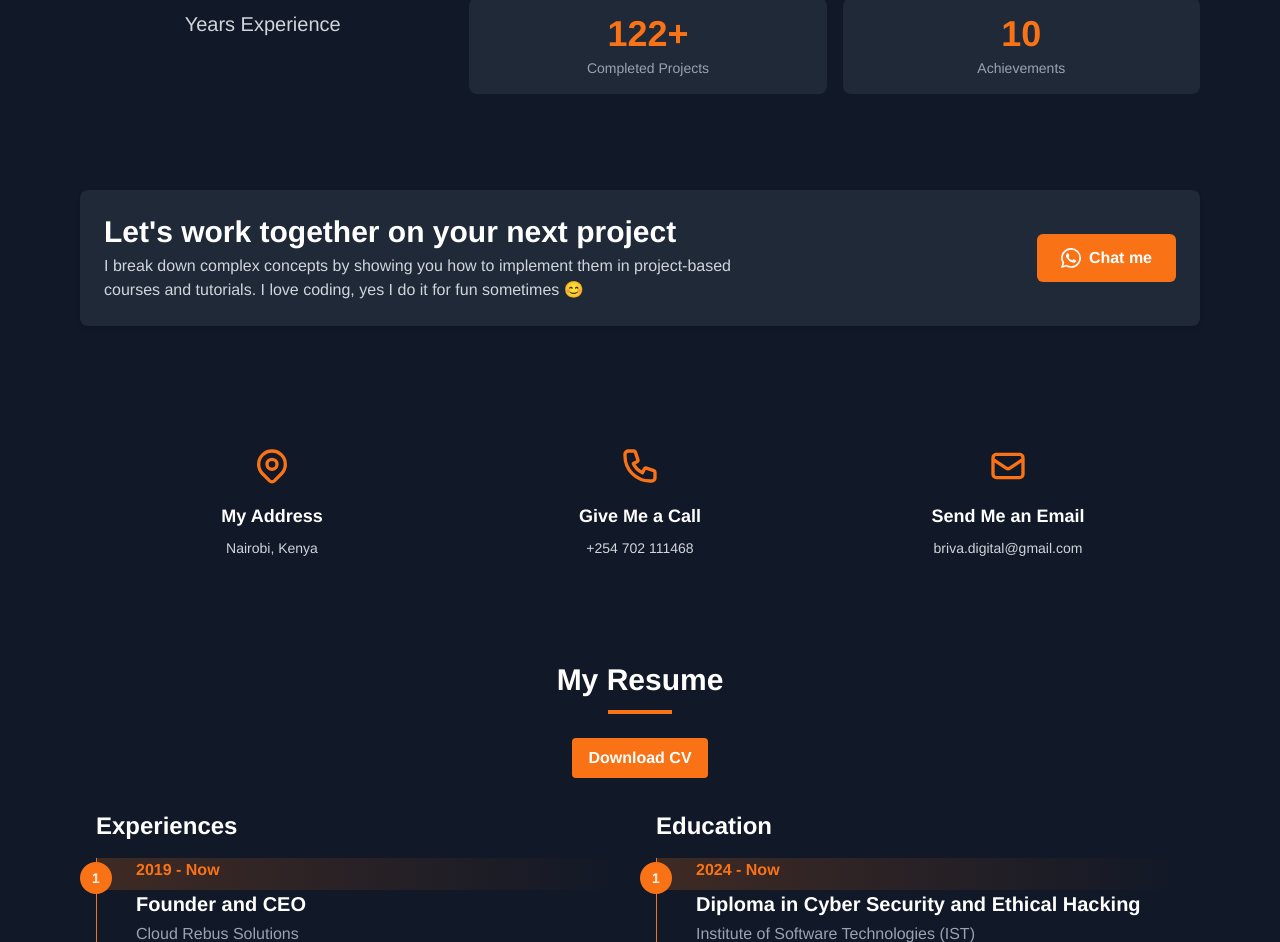
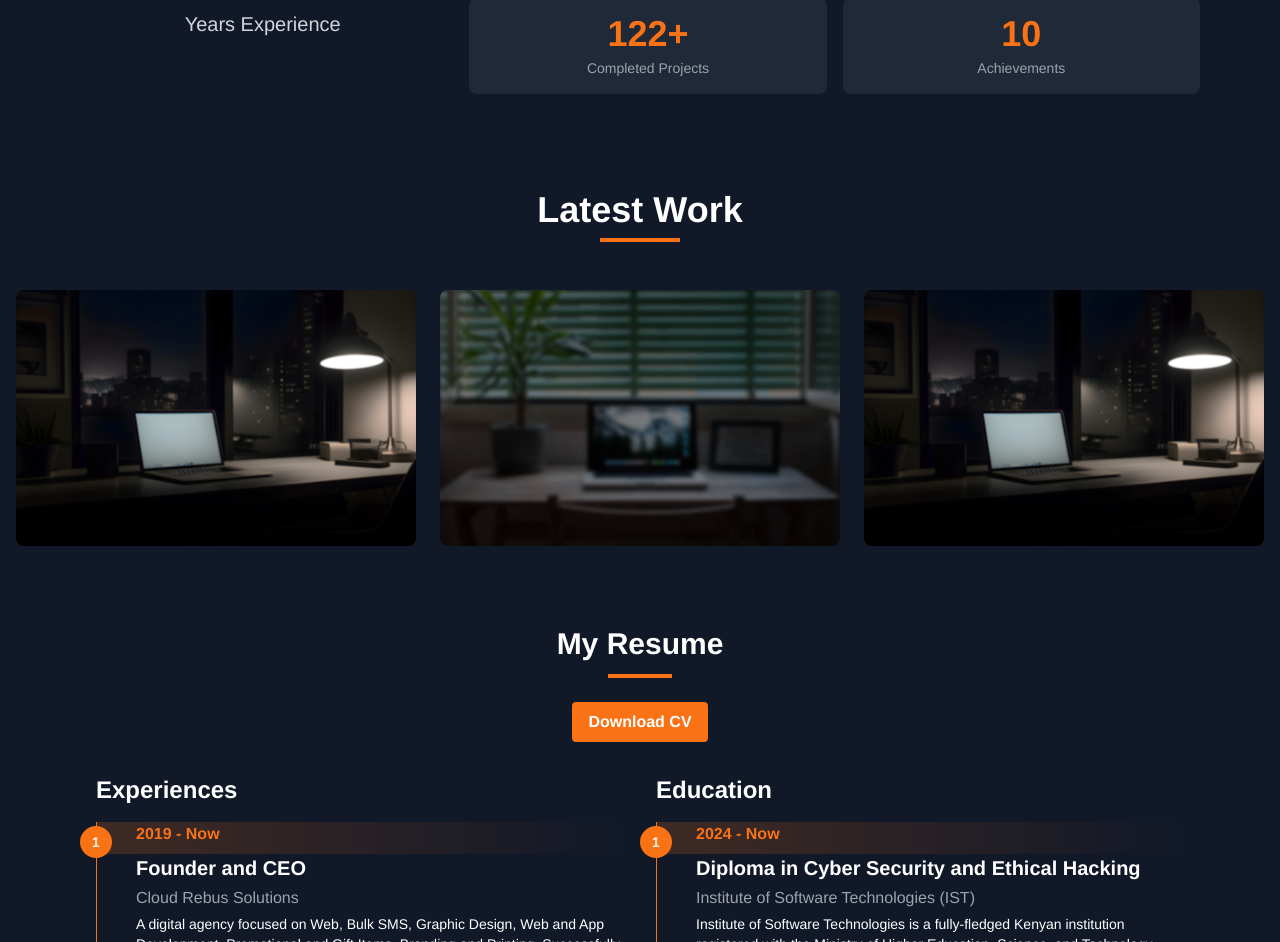
Before and after one commit to davidokumbo/VUEJS--Portfolio, a Vue app: page / in a window 1280 px wide. Shown: the part 2030-2972 px from the top of the page. Built offline with nearby package versions, Linux system fonts and the light colour scheme.

Commit message:
STABLE: Latest Stable - Fixed icons Consistency,The Load more on experience section and hover on the latest projects sections

```diff
--- a/src/components/sections/latestWork.vue
+++ b/src/components/sections/latestWork.vue
@@ -1,58 +1,219 @@
 <template>
-  <div class="relative bg-gray-900 w-full py-12">
-    <!-- Gradient overlay -->
-    <div class="absolute inset-0 bg-gradient-to-b from-transparent via-gray-900/70 to-gray-900"></div>
-
-    <div class="relative z-10 max-w-6xl mx-auto px-4">
-      <div class="bg-gray-800 rounded-lg shadow-md overflow-hidden">
-        <div class="p-6 flex flex-col sm:flex-row justify-between items-center">
-          <div class="mb-4 sm:mb-0 sm:mr-4 flex-grow">
-            <h2 class="text-3xl font-bold text-white mb-1 text-left">
-              Let's work together on your next project
-            </h2>
-            <p class="text-gray-300 max-w-2xl text-left">
-              I break down complex concepts by showing you how to implement them in project-based courses and tutorials. I love coding, yes I do it for fun sometimes 😊
-            </p>
+  <div>
+    <!-- Project Grid -->
+    <div class="bg-gray-900 w-full py-12">
+      <div class="max-w-7xl mx-auto px-4">
+        <div class="text-center mb-12">
+          <h2 class="text-4xl font-bold text-white inline-block">Latest Work</h2>
+          <div class="h-1 w-20 bg-orange-500 mx-auto mt-2"></div>
         </div>
-          <a href="https://wa.me/254702111468/?text=Hello%20Hamisi%20Briva" target="_blank" rel="noopener noreferrer" class="px-6 py-3 bg-orange-500 text-white font-semibold rounded-md hover:bg-orange-600 transition duration-300 whitespace-nowrap flex items-center space-x-2">
-            <svg xmlns="http://www.w3.org/2000/svg" class="h-5 w-5" viewBox="0 0 24 24" fill="currentColor">
-              <path d="M17.472 14.382c-.297-.149-1.758-.867-2.03-.967-.273-.099-.471-.148-.67.15-.197.297-.767.966-.94 1.164-.173.199-.347.223-.644.075-.297-.15-1.255-.463-2.39-1.475-.883-.788-1.48-1.761-1.653-2.059-.173-.297-.018-.458.13-.606.134-.133.298-.347.446-.52.149-.174.198-.298.298-.497.099-.198.05-.371-.025-.52-.075-.149-.669-1.612-.916-2.207-.242-.579-.487-.5-.669-.51-.173-.008-.371-.01-.57-.01-.198 0-.52.074-.792.372-.272.297-1.04 1.016-1.04 2.479 0 1.462 1.065 2.875 1.213 3.074.149.198 2.096 3.2 5.077 4.487.709.306 1.262.489 1.694.625.712.227 1.36.195 1.871.118.571-.085 1.758-.719 2.006-1.413.248-.694.248-1.289.173-1.413-.074-.124-.272-.198-.57-.347m-5.421 7.403h-.004a9.87 9.87 0 01-5.031-1.378l-.361-.214-3.741.982.998-3.648-.235-.374a9.86 9.86 0 01-1.51-5.26c.001-5.45 4.436-9.884 9.888-9.884 2.64 0 5.122 1.03 6.988 2.898a9.825 9.825 0 012.893 6.994c-.003 5.45-4.437 9.884-9.885 9.884m8.413-18.297A11.815 11.815 0 0012.05 0C5.495 0 .16 5.335.157 11.892c0 2.096.547 4.142 1.588 5.945L.057 24l6.305-1.654a11.882 11.882 0 005.683 1.448h.005c6.554 0 11.89-5.335 11.893-11.893a11.821 11.821 0 00-3.48-8.413z"/>
-            </svg>
-            <span>Chat me</span>
-          </a>
+        <div class="grid grid-cols-1 md:grid-cols-2 lg:grid-cols-3 gap-6">
+          <div v-for="(project, index) in projects" :key="index"
+               class="relative overflow-hidden rounded-lg cursor-pointer group"
+               @click="openProject(project)">
+            <img :src="project.images[0]" :alt="project.title"
+                 class="w-full h-64 object-cover transition-transform duration-300 group-hover:scale-110">
+            <!-- Overlay: always visible on mobile, hover effect on larger screens -->
+            <div class="absolute inset-0 bg-black bg-opacity-60 flex flex-col justify-end p-4
+                        opacity-100 md:opacity-0 md:group-hover:opacity-100
+                        transition-opacity duration-300">
+              <h3 class="text-xl font-semibold text-white mb-2">{{ project.title }}</h3>
+              <p class="text-sm text-gray-300">{{ project.description }}</p>
+            </div>
           </div>
         </div>
       </div>
     </div>
 
-  <div class="bg-gray-900 w-full py-12">
-    <div class="max-w-6xl mx-auto px-4">
-        <div class="p-6">
-          <div class="grid grid-cols-1 md:grid-cols-3 gap-8">
-            <div class="flex flex-col items-center text-center">
-              <svg xmlns="http://www.w3.org/2000/svg" class="h-10 w-10 text-orange-500 mb-4" fill="none" viewBox="0 0 24 24" stroke="currentColor">
-                <path stroke-linecap="round" stroke-linejoin="round" stroke-width="2" d="M17.657 16.657L13.414 20.9a1.998 1.998 0 01-2.827 0l-4.244-4.243a8 8 0 1111.314 0z" />
-                <path stroke-linecap="round" stroke-linejoin="round" stroke-width="2" d="M15 11a3 3 0 11-6 0 3 3 0 016 0z" />
+    <!-- Modal -->
+    <teleport to="body">
+      <div v-if="showModal"
+           class="fixed inset-0 bg-gray-900 bg-opacity-90 z-50 overflow-y-auto"
+           @click.self="closeModal"> <!-- Close modal when clicking outside -->
+        <div class="min-h-screen flex items-center justify-center p-4">
+          <div class="bg-gray-800 w-full max-w-4xl lg:max-w-6xl xl:max-w-7xl rounded-lg overflow-hidden flex flex-col relative">
+            <!-- Close button -->
+            <button
+              @click="closeModal"
+              class="absolute top-4 right-4 bg-gray-700 rounded-full p-2 hover:bg-gray-600 transition-colors z-10"
+              aria-label="Close Modal"
+            >
+              <svg xmlns="http://www.w3.org/2000/svg" class="h-6 w-6 text-white" fill="none" viewBox="0 0 24 24" stroke="currentColor">
+                <path stroke-linecap="round" stroke-linejoin="round" stroke-width="2" d="M6 18L18 6M6 6l12 12" />
               </svg>
-              <h3 class="text-white font-semibold text-lg mb-2">My Address</h3>
-              <p class="text-gray-300 text-sm">Nairobi, Kenya</p>
+            </button>
+
+            <div class="flex flex-col lg:flex-row">
+              <!-- Left side - Content -->
+              <div class="w-full lg:w-1/2 relative">
+                <div class="relative h-64 lg:h-[calc(100vh-8rem)] max-h-[800px]">
+                  <!-- Video Player -->
+                  <template v-if="selectedProject.videoUrl">
+                    <video controls class="w-full h-full object-cover">
+                      <source :src="selectedProject.videoUrl" type="video/mp4">
+                      Your browser does not support the video tag.
+                    </video>
+                  </template>
+                  <!-- Image Carousel -->
+                  <template v-else>
+                    <img
+                      v-for="(image, index) in selectedProject.images"
+                      :key="index"
+                      :src="image"
+                      :alt="`${selectedProject.title} - Image ${index + 1}`"
+                      :class="['w-full h-full object-cover absolute top-0 left-0 transition-opacity duration-500',
+                               { 'opacity-100': currentImageIndex === index, 'opacity-0': currentImageIndex !== index }]"
+                    />
+                  </template>
                 </div>
-            <div class="flex flex-col items-center text-center">
-              <svg xmlns="http://www.w3.org/2000/svg" class="h-10 w-10 text-orange-500 mb-4" fill="none" viewBox="0 0 24 24" stroke="currentColor">
-                <path stroke-linecap="round" stroke-linejoin="round" stroke-width="2" d="M3 5a2 2 0 012-2h3.28a1 1 0 01.948.684l1.498 4.493a1 1 0 01-.502 1.21l-2.257 1.13a11.042 11.042 0 005.516 5.516l1.13-2.257a1 1 0 011.21-.502l4.493 1.498a1 1 0 01.684.949V19a2 2 0 01-2 2h-1C9.716 21 3 14.284 3 6V5z" />
+                <div class="absolute bottom-0 left-0 w-full p-4 md:p-8 bg-gradient-to-t from-gray-900 to-transparent">
+                  <h2 class="text-2xl md:text-4xl font-bold mb-2">{{ selectedProject.title }}</h2>
+                  <p class="text-sm md:text-lg">{{ selectedProject.description }}</p>
+                </div>
+                <!-- Image navigation buttons -->
+                <div v-if="!selectedProject.videoUrl && selectedProject.images.length > 1"
+                     class="absolute top-1/2 transform -translate-y-1/2 flex justify-between w-full px-4">
+                  <button @click="prevImage" class="bg-gray-800 bg-opacity-50 rounded-full p-2 hover:bg-opacity-75 transition-colors">
+                    <svg xmlns="http://www.w3.org/2000/svg" class="h-6 w-6 text-white" fill="none" viewBox="0 0 24 24" stroke="currentColor">
+                      <path stroke-linecap="round" stroke-linejoin="round" stroke-width="2" d="M15 19l-7-7 7-7" />
                     </svg>
-              <h3 class="text-white font-semibold text-lg mb-2">Give Me a Call</h3>
-              <p class="text-gray-300 text-sm">+254 702 111468</p>
+                  </button>
+                  <button @click="nextImage" class="bg-gray-800 bg-opacity-50 rounded-full p-2 hover:bg-opacity-75 transition-colors">
+                    <svg xmlns="http://www.w3.org/2000/svg" class="h-6 w-6 text-white" fill="none" viewBox="0 0 24 24" stroke="currentColor">
+                      <path stroke-linecap="round" stroke-linejoin="round" stroke-width="2" d="M9 5l7 7-7 7" />
+                    </svg>
+                  </button>
                 </div>
-            <div class="flex flex-col items-center text-center">
-              <svg xmlns="http://www.w3.org/2000/svg" class="h-10 w-10 text-orange-500 mb-4" fill="none" viewBox="0 0 24 24" stroke="currentColor">
-                <path stroke-linecap="round" stroke-linejoin="round" stroke-width="2" d="M3 8l7.89 5.26a2 2 0 002.22 0L21 8M5 19h14a2 2 0 002-2V7a2 2 0 00-2-2H5a2 2 0 00-2 2v10a2 2 0 002 2z" />
+              </div>
+
+              <!-- Right side - Content -->
+              <div class="w-full lg:w-1/2 p-6 md:p-8 bg-gray-800 overflow-y-auto max-h-[calc(100vh-8rem)]">
+                <h2 class="text-2xl md:text-3xl font-bold mb-4">{{ selectedProject.title }}</h2>
+                <p class="text-gray-300 mb-6 text-sm md:text-base">{{ selectedProject.fullDescription }}</p>
+                <div class="space-y-4 mb-6">
+                  <div class="flex items-center">
+                    <span class="text-gray-400">
+                      <svg xmlns="http://www.w3.org/2000/svg" class="h-5 w-5 mr-3" fill="none" viewBox="0 0 24 24" stroke="currentColor">
+                        <path stroke-linecap="round" stroke-linejoin="round" stroke-width="2" d="M16 7a4 4 0 11-8 0 4 4 0 018 0zM12 14a7 7 0 00-7 7h14a7 7 0 00-7-7z" />
                       </svg>
-              <h3 class="text-white font-semibold text-lg mb-2">Send Me an Email</h3>
-              <p class="text-gray-300 text-sm">briva.digital@gmail.com</p>
+                    </span>
+                    <span class="font-semibold w-20 text-gray-400">Client:</span>
+                    <span class="text-blue-400 flex-grow">{{ selectedProject.client }}</span>
+                  </div>
+                  <div class="h-px bg-gray-700 w-full"></div>
+                  <div class="flex items-center">
+                    <span class="text-gray-400">
+                      <svg xmlns="http://www.w3.org/2000/svg" class="h-5 w-5 mr-3" fill="none" viewBox="0 0 24 24" stroke="currentColor">
+                        <path stroke-linecap="round" stroke-linejoin="round" stroke-width="2" d="M9 12h6m-6 4h6m2 5H7a2 2 0 01-2-2V5a2 2 0 012-2h5.586a1 1 0 01.707.293l5.414 5.414a1 1 0 01.293.707V19a2 2 0 01-2 2z" />
+                      </svg>
+                    </span>
+                    <span class="font-semibold w-20 text-gray-400">Type:</span>
+                    <span class="text-blue-400 flex-grow">{{ selectedProject.type }}</span>
+                  </div>
+                  <div class="h-px bg-gray-700 w-full"></div>
+                  <div class="flex items-center">
+                    <span class="text-gray-400">
+                      <svg xmlns="http://www.w3.org/2000/svg" class="h-5 w-5 mr-3" fill="none" viewBox="0 0 24 24" stroke="currentColor">
+                        <path stroke-linecap="round" stroke-linejoin="round" stroke-width="2" d="M8 7V3m8 4V3m-9 8h10M5 21h14a2 2 0 002-2V7a2 2 0 00-2-2H5a2 2 0 00-2 2v12a2 2 0 002 2z" />
+                      </svg>
+                    </span>
+                    <span class="font-semibold w-20 text-gray-400">Year:</span>
+                    <span class="flex-grow">{{ selectedProject.year }}</span>
+                  </div>
+                  <div class="h-px bg-gray-700 w-full"></div>
+                  <div class="flex items-center">
+                    <span class="text-gray-400">
+                      <svg xmlns="http://www.w3.org/2000/svg" class="h-5 w-5 mr-3" fill="none" viewBox="0 0 24 24" stroke="currentColor">
+                        <path stroke-linecap="round" stroke-linejoin="round" stroke-width="2" d="M10 6H6a2 2 0 00-2 2v10a2 2 0 002 2h10a2 2 0 002-2v-4M14 4h6m0 0v6m0-6L10 14" />
+                      </svg>
+                    </span>
+                    <span class="font-semibold w-20 text-gray-400">Preview:</span>
+                    <a :href="selectedProject.previewUrl" class="text-orange-500 hover:underline flex-grow">
+                      More Work
+                    </a>
+                  </div>
+                </div>
+                <blockquote class="border-l-4 border-gray-700 pl-4 italic text-gray-300 text-sm md:text-base">
+                  "{{ selectedProject.quote }}"
+                  <footer class="text-gray-400 mt-2">— {{ selectedProject.quoteAuthor }}</footer>
+                </blockquote>
               </div>
             </div>
           </div>
         </div>
       </div>
+    </teleport>
+  </div>
 </template>
+
+<script setup>
+import { ref } from 'vue'
+
+const projects = ref([
+  {
+    title: 'Software Development',
+    description: 'A virtual tea party in preparation for a wedding',
+    images: ['/images/bg_main.jpg', '/images/tea_party_2.jpg', '/images/tea_party_3.jpg'],
+    videoUrl: null,
+    fullDescription: 'A tea party is a social gathering event held in the afternoon. For centuries, many societies have cherished drinking tea with company at noon. Tea parties are considered for formal business meetings, social celebrations or just as an afternoon refreshment.',
+    client: 'Parsmiti',
+    type: 'Graphic',
+    year: '2021',
+    previewUrl: 'https://example.com/more-work',
+    quote: 'Before you marry a person, you should first make them use a computer with slow internet to see who they really are.',
+    quoteAuthor: 'Will Ferrell'
+  },
+  {
+    title: 'Graphics Design',
+    description: 'A virtual tea party in preparation for a wedding',
+    images: ['/images/background.jpg', '/images/tea_party_2.jpg', '/images/tea_party_3.jpg'],
+    videoUrl: null,
+    fullDescription: 'A tea party is a social gathering event held in the afternoon. For centuries, many societies have cherished drinking tea with company at noon. Tea parties are considered for formal business meetings, social celebrations or just as an afternoon refreshment.',
+    client: 'Parsmiti',
+    type: 'Graphic',
+    year: '2021',
+    previewUrl: 'https://example.com/more-work',
+    quote: 'Before you marry a person, you should first make them use a computer with slow internet to see who they really are.',
+    quoteAuthor: 'Will Ferrell'
+  },
+  {
+    title: 'UI/UX Design',
+    description: 'A virtual tea party in preparation for a wedding',
+    images: ['/images/bg_main.jpg', '/images/tea_party_2.jpg', '/images/tea_party_3.jpg'],
+    videoUrl: null,
+    fullDescription: 'A tea party is a social gathering event held in the afternoon. For centuries, many societies have cherished drinking tea with company at noon. Tea parties are considered for formal business meetings, social celebrations or just as an afternoon refreshment.',
+    client: 'Parsmiti',
+    type: 'Graphic',
+    year: '2021',
+    previewUrl: 'https://example.com/more-work',
+    quote: 'Before you marry a person, you should first make them use a computer with slow internet to see who they really are.',
+    quoteAuthor: 'Will Ferrell'
+  },
+])
+
+const showModal = ref(false)
+const selectedProject = ref(null)
+const currentImageIndex = ref(0)
+
+const openProject = (project) => {
+  selectedProject.value = project
+  currentImageIndex.value = 0
+  showModal.value = true
+}
+
+const closeModal = () => {
+  showModal.value = false
+}
+
+const nextImage = () => {
+  if (selectedProject.value && !selectedProject.value.videoUrl) {
+    currentImageIndex.value = (currentImageIndex.value + 1) % selectedProject.value.images.length
+  }
+}
+
+const prevImage = () => {
+  if (selectedProject.value && !selectedProject.value.videoUrl) {
+    currentImageIndex.value = (currentImageIndex.value - 1 + selectedProject.value.images.length) % selectedProject.value.images.length
+  }
+}
+</script>
```
Lines whose indentation alone changed are shown as unchanged.
